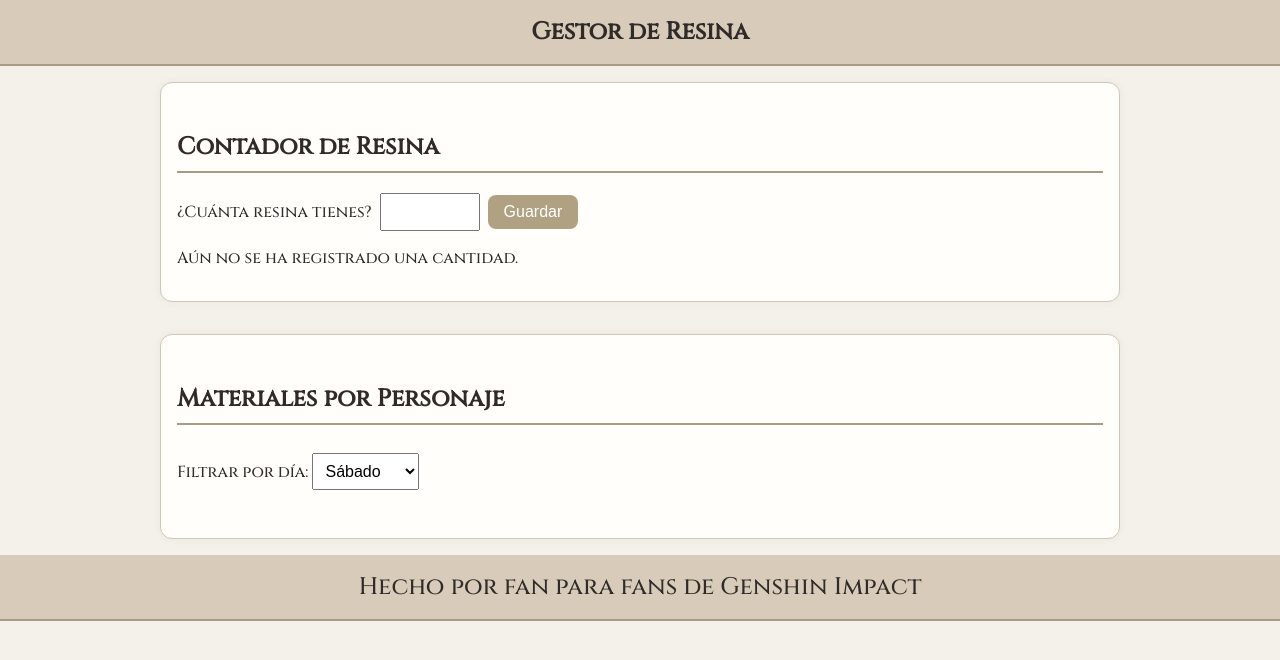
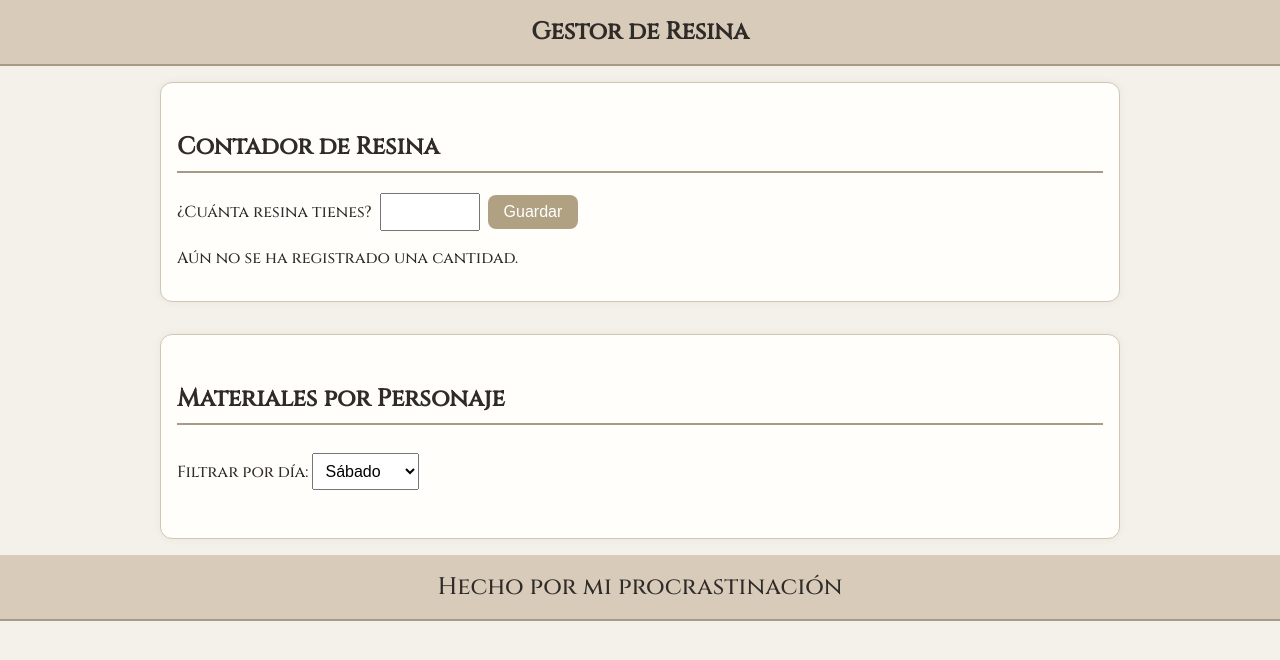
Before and after one commit to LilithNML/materiales, a plain HTML site: page index.html in a window 1280 px wide. Drawn offline with Linux system fonts and the light colour scheme.

Commit message:
Update index.html

```diff
--- a/index.html
+++ b/index.html
@@ -52,7 +52,7 @@
 </section>
 
   </main>  <footer>
-    <p>Hecho por fan para fans de Genshin Impact</p>
+    <p>Hecho por mi procrastinación</p>
   </footer>  <script>
     const RESINA_MAX = 200;
     const RESINA_INTERVALO = 8 * 60 * 1000; // 8 minutos en ms
```
